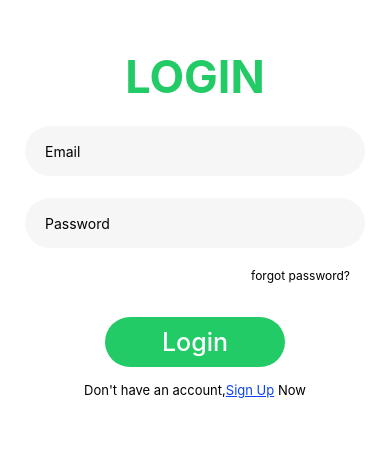
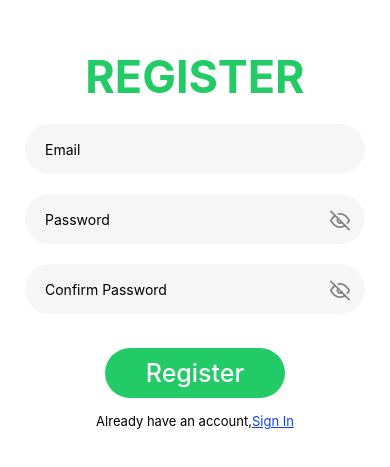
Before and after one commit to imamazka/What-to-Cook-Today, a React Native app: screen / in a window 390 px wide. Shown: the part 101-568 px from the top of the page. Built offline with nearby package versions, Linux system fonts and the light colour scheme.

Commit message:
add register page and icon library for password is visible or not

```diff
--- a/App.js
+++ b/App.js
@@ -1,11 +1,10 @@
-import { StatusBar } from 'expo-status-bar';
-import { StyleSheet, Text, View } from 'react-native';
-import Login from './Page/Login';
+import { StatusBar } from "expo-status-bar";
+import { StyleSheet, Text, View } from "react-native";
+import Login from "./Page/Login";
+import Register from "./Page/Register";
 
 export default function App() {
-  return (
-    <Login />
-  );
+  return <Register />;
 }
 
 /*const styles = StyleSheet.create({
--- a/Page/Login.js
+++ b/Page/Login.js
@@ -1,56 +1,101 @@
 import React from "react";
-import { StyleSheet, View, Text, TextInput, TouchableOpacity } from "react-native";
+import {
+  StyleSheet,
+  View,
+  Text,
+  TextInput,
+  TouchableOpacity,
+  ScrollView,
+} from "react-native";
 import { useState } from "react";
+import { Feather } from "@expo/vector-icons";
 
 const InputText = (props) => {
-    return(
+  return (
     <TextInput
       style={Styles.inputText}
       value={props.state}
-        placeholder= {props.placeholder}
-        onChangeText={text => props.setState(text)}
-        secureTextEntry={props.secure}/>
-    )
+      placeholder={props.placeholder}
+      onChangeText={(text) => props.setState(text)}
+      secureTextEntry={props.secure}
+    />
+  );
 };
 
 const Login = () => {
-    const [email, setEmail] = useState()
-    const [password, setPassword] = useState()
+  const [email, setEmail] = useState();
+  const [password, setPassword] = useState();
+  const [showPassword, setShowPassword] = useState(false);
+  const [visiblePassword, setVisiblePassword] = useState(false);
   return (
-        <View style={{flex: 1, backgroundColor: "#FFF"}}>
+    <ScrollView showsVerticalScrollIndicator="true">
+      <View style={{ flex: 1, backgroundColor: "#FFF" }}>
         <View style={Styles.containerLogin}>
           <Text style={Styles.loginText}>LOGIN</Text>
         </View>
-            <InputText state={email} placeholder="Email" setState={setEmail} secure={false}/>
-            <InputText state={password} placeholder="Password" setState={setPassword} secure={true}/>
-            <View style={{flexDirection: 'row',justifyContent: 'flex-end'}}>
+        <InputText
+          state={email}
+          placeholder="Email"
+          setState={setEmail}
+          secure={false}
+        />
+        <View style={{ marginTop: 20 }}>
+          <InputText
+            styles={Styles.inputText}
+            state={password}
+            placeholder="Password"
+            setState={setPassword}
+            secure={visiblePassword ? false : true}
+          />
+          <TouchableOpacity
+            style={{ position: "absolute", right: 40, top: 15, zIndex: 1 }}
+            onPress={() => {
+              setShowPassword(!showPassword);
+              setVisiblePassword(!visiblePassword);
+            }}
+            activeOpacity={0.9}>
+            <Feather
+              name={showPassword ? "eye" : "eye-off"}
+              size={20}
+              color="grey"
+            />
+          </TouchableOpacity>
+        </View>
+        <View style={{ flexDirection: "row", justifyContent: "flex-end" }}>
           <TouchableOpacity activeOpacity={0.5}>
             <Text style={Styles.forgotPass}>forgot password?</Text>
           </TouchableOpacity>
         </View>
-            <View style={{alignSelf: 'center'}}>
+        <View style={{ alignSelf: "center" }}>
           <TouchableOpacity style={Styles.loginButton} activeOpacity={0.5}>
             <Text style={Styles.buttonText}>Login</Text>
           </TouchableOpacity>
         </View>
-            <View style={{alignSelf: 'center', marginTop: 15, flexDirection: 'row'}}>
-                <Text style={Styles.signUpFoot}>
-                    Don't have an account,
+        <View
+          style={{ alignSelf: "center", marginTop: 15, flexDirection: "row" }}>
+          <Text style={Styles.signUpFoot}>Don't have an account,</Text>
+          <TouchableOpacity activeOpacity={0.5}>
+            <Text
+              style={[
+                Styles.signUpFoot,
+                { color: "#0C40F9", textDecorationLine: "underline" },
+              ]}>
+              Sign Up
             </Text>
-                    <TouchableOpacity activeOpacity={0.5}>
-                        <Text style={[Styles.signUpFoot, {color: "#0C40F9", textDecorationLine: 'underline'}]}>Sign Up</Text>
           </TouchableOpacity>
           <Text style={Styles.signUpFoot}> Now</Text>
         </View>
       </View>
-    )
+    </ScrollView>
+  );
 };
 
-const Styles = StyleSheet.create ({
+const Styles = StyleSheet.create({
   containerLogin: {
     justifyContent: "center",
     alignSelf: "center",
-        marginTop: 150
+    marginTop: 150,
+    marginBottom: 22,
   },
   loginText: {
     fontSize: 45,
@@ -60,17 +105,18 @@ const Styles = StyleSheet.create ({
   },
   inputText: {
     backgroundColor: "#F6F6F6",
-        marginTop: 22,
+    //marginTop: 22,
     marginHorizontal: 25,
     borderRadius: 30,
     height: 50,
-        paddingHorizontal: 20
+    paddingHorizontal: 20,
+    elevation: 6,
   },
   forgotPass: {
     //fontFamily: 'NotoSans-Medium',
     fontSize: 12,
     marginTop: 20,
-        marginRight: 40
+    marginRight: 40,
   },
   loginButton: {
     width: 180,
@@ -78,19 +124,19 @@ const Styles = StyleSheet.create ({
     backgroundColor: "#22CB65",
     borderRadius: 30,
     marginTop: 34,
-        justifyContent: 'center'
+    justifyContent: "center",
   },
   buttonText: {
     //fontFamily: 'NotoSans-Medium',
     color: "#FFF",
-        textAlign: 'center',
+    textAlign: "center",
     fontSize: 25,
-        fontWeight: '500'
+    fontWeight: "500",
   },
 
   signUpFoot: {
-    fontSize: 13
-}
+    fontSize: 13,
+  },
 });
 
-export default Login
+export default Login;
--- /dev/null
+++ b/Page/Register.js
@@ -0,0 +1,120 @@
+import React from 'react';
+import { StyleSheet, View, Text, TextInput, TouchableOpacity, ScrollView } from "react-native";
+import { useState } from 'react';
+import { Feather } from '@expo/vector-icons';
+
+
+const InputText = (props) => {
+    return(
+    <TextInput
+        style={props.styles}
+        value={props.state}
+        autoCapitalize={props.autoCapitalize}
+        placeholder= {props.placeholder}
+        onChangeText={text => props.setState(text)}
+        secureTextEntry={props.secure}/>
+    )
+};
+
+const Register = () => {
+    const [email, setEmail] = useState()
+    const [password, setPassword] = useState()
+    const [confirmPassword, setConfirmPassword] = useState()
+    const [showPassword, setShowPassword] = useState(false)
+    const [showConfirmPassword, setShowConfirmPassword] = useState(false)
+    const [visiblePassword, setVisiblePassword] = useState(false)
+    const [visibleConfirmPassword, setVisibleConfirmPassword] = useState(false)
+    return (
+        <ScrollView vertical={true} showsVerticalScrollIndicator>
+            <View style={{flex: 1, backgroundColor: "#FFF"}}>
+                <View style={Styles.containerLogin}>
+                    <Text style={Styles.loginText}>REGISTER</Text>
+                </View>
+                    <View style={{marginTop: 20}}>
+                        <InputText styles={Styles.inputText} state={email} placeholder="Email" setState={setEmail} secure={false} autoCapitalize='none'/>
+                    </View>
+                    <View style={{marginTop: 20}}>
+                        <InputText styles={Styles.inputText}state={password} placeholder="Password" setState={setPassword} secure={visiblePassword ? false : true}/>
+                        <TouchableOpacity
+                            style={{position: 'absolute', right: 40, top: 15, zIndex: 1}}
+                            onPress={() => {
+                                setShowPassword(!showPassword)
+                                setVisiblePassword(!visiblePassword)
+                            }}
+                            activeOpacity={0.9}>
+                            <Feather name={showPassword ? 'eye' : 'eye-off'} size={20} color='grey'/>
+                        </TouchableOpacity>
+                    </View>
+                    <View style={{marginTop: 20}}>
+                        <InputText styles={Styles.inputText} state={confirmPassword} placeholder="Confirm Password" setState={setConfirmPassword} secure={visibleConfirmPassword ? false : true}/>
+                        <TouchableOpacity
+                            style={{position: 'absolute', right: 40, top: 15, zIndex: 1}}
+                            onPress={() => {
+                                setShowConfirmPassword(!showConfirmPassword)
+                                setVisibleConfirmPassword(!visibleConfirmPassword)
+                            }}
+                            activeOpacity={0.9}>
+                            <Feather name={showConfirmPassword ? 'eye' : 'eye-off'} size={20} color='grey'/>
+                        </TouchableOpacity>
+                    </View>
+                <View style={{alignSelf: 'center'}}>
+                    <TouchableOpacity style={Styles.loginButton} activeOpacity={0.5}>
+                        <Text style={Styles.buttonText}>Register</Text>
+                    </TouchableOpacity>
+                </View>
+                <View style={{alignSelf: 'center', marginTop: 15, flexDirection: 'row'}}>
+                    <Text style={Styles.signUpFoot}>
+                        Already have an account,
+                    </Text>
+                        <TouchableOpacity activeOpacity={0.5}>
+                            <Text style={[Styles.signUpFoot, {color: "#0C40F9", textDecorationLine: 'underline'}]}>Sign In</Text>
+                        </TouchableOpacity>
+                </View>
+            </View>
+        </ScrollView>
+    )
+};
+
+const Styles = StyleSheet.create ({
+    containerLogin: {
+        justifyContent: "center",
+        alignSelf: "center",
+        marginTop: 150
+    },
+    loginText: {
+        fontSize: 45,
+        fontWeight: "bold",
+        color: "#22CB65",
+        //fontFamily: 'NotoSans-Bold'
+    },
+    inputText: {
+        backgroundColor: "#F6F6F6",
+        //marginTop: 22,
+        marginHorizontal: 25,
+        borderRadius: 30,
+        height: 50,
+        paddingLeft: 20,
+        paddingRight: 35,
+        elevation: 6
+    },
+    loginButton: {
+        width: 180,
+        height: 50,
+        backgroundColor: "#22CB65",
+        borderRadius: 30,
+        marginTop: 34,
+        justifyContent: 'center'
+    },
+    buttonText: {
+        //fontFamily: 'NotoSans-Medium',
+        color: "#FFF",
+        textAlign: 'center',
+        fontSize: 25,
+        fontWeight: '500'
+    },
+    signUpFoot: {
+        fontSize: 13
+    }
+});
+
+export default Register;
--- a/package.json
+++ b/package.json
@@ -9,10 +9,12 @@
     "web": "expo start --web"
   },
   "dependencies": {
+    "@expo/vector-icons": "^13.0.0",
     "expo": "~47.0.3",
     "expo-status-bar": "~1.4.2",
     "react": "18.1.0",
-    "react-native": "0.70.5"
+    "react-native": "0.70.5",
+    "react-native-vector-icons": "^9.2.0"
   },
   "devDependencies": {
     "@babel/core": "^7.12.9"
```
Also changed, not shown: 1 other file (tests, documents, lock files or other folders). Lines whose indentation alone changed are shown as unchanged.
